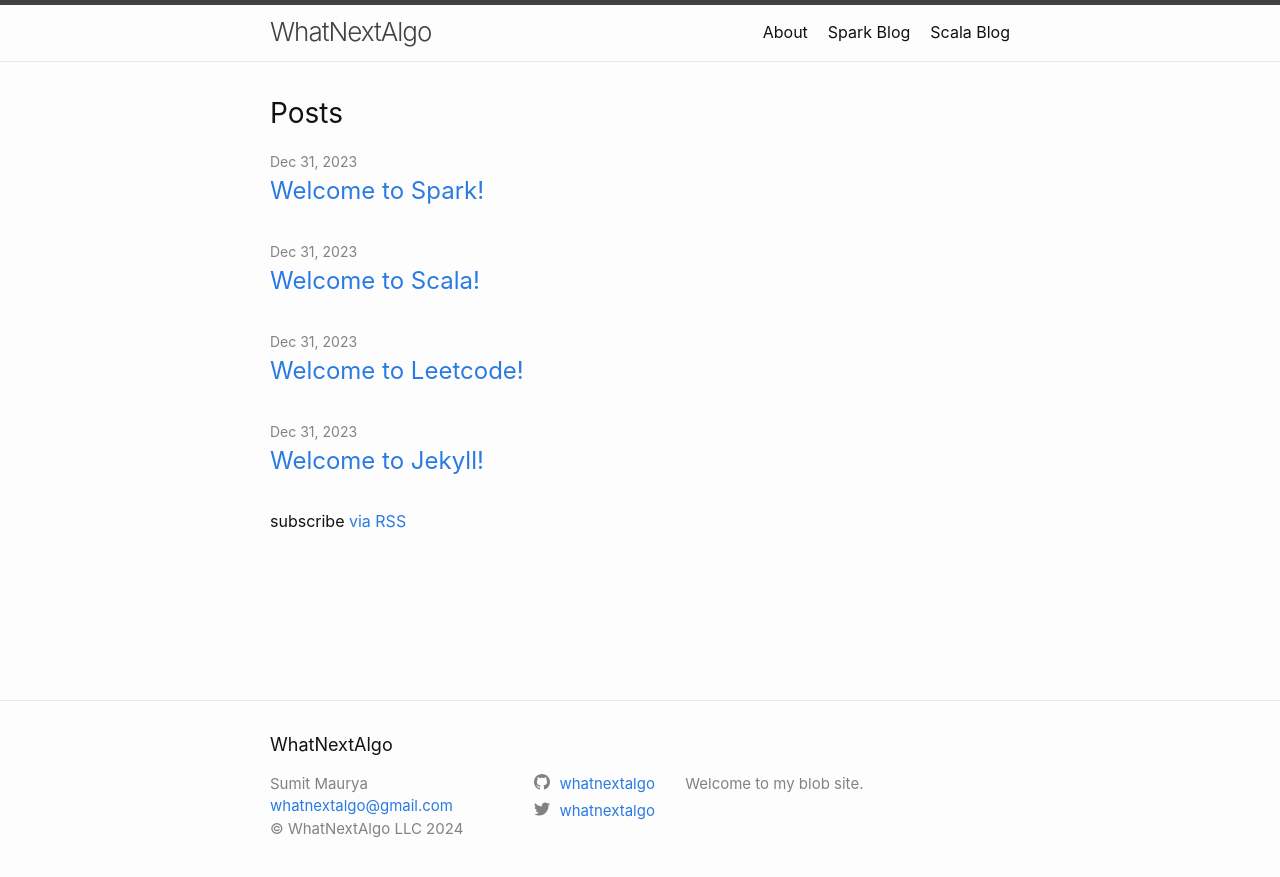
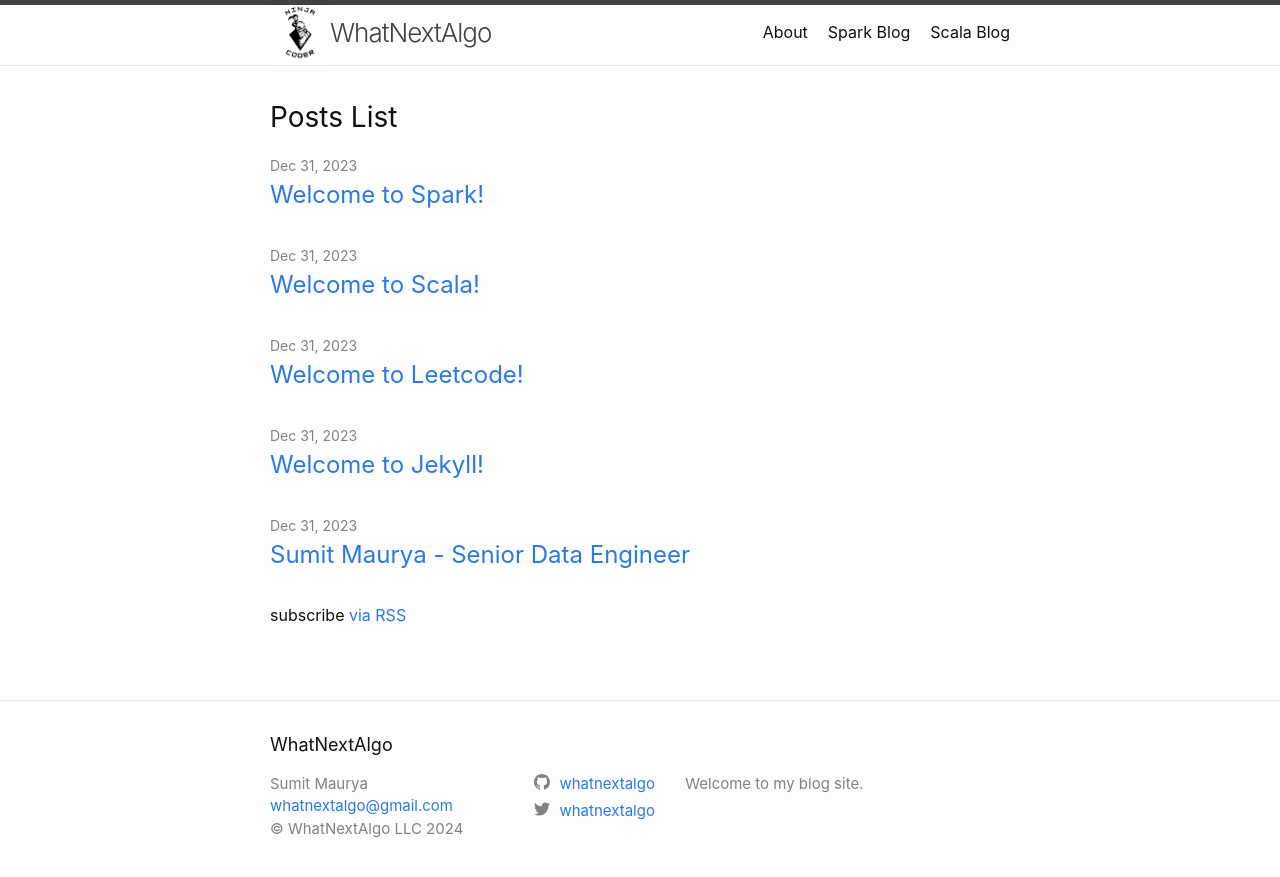
Before and after one commit to WhatNextAlgo/WhatNextAlgo, a Jekyll site: the page built from index.markdown, in a window 1280 px wide. Shown: the top 877 px of the page. Built offline with Jekyll 4.4.1, drawn with Linux system fonts in a browser that asks for light colours.

Commit message:
Added Logo and few pages

```diff
--- a/_config.yml
+++ b/_config.yml
@@ -21,7 +21,7 @@
 title: WhatNextAlgo
 email: whatnextalgo@gmail.com
 description: >- # this means to ignore newlines until "baseurl:"
-  Welcome to my blob site.
+  Welcome to my blog site.
 baseurl: "/WhatNextAlgo" # the subpath of your site, e.g. /blog
 url: "https://whatnextalgo.github.io" # the base hostname & protocol for your site, e.g. http://example.com
 twitter_username: whatnextalgo
@@ -35,6 +35,9 @@ author: Sumit Maurya
 # Add a copyright. A copyright symbol and year will be added automatically
 # copyright: Company Name, Inc
 copyright: "WhatNextAlgo LLC"
+
+# title-logo is a new field that, when used the minima theme
+title-logo: /images/title-logo.png
 
 # Build settings
 # Removed minima theme using regular
--- a/_includes/header.html
+++ b/_includes/header.html
@@ -3,7 +3,18 @@
   <div class="wrapper">
     {%- assign default_paths = site.pages | map: "path" -%}
     {%- assign page_paths = site.header_pages | default: default_paths -%}
+    <!--
+      Original title display code for minima theme.
     <a class="site-title" rel="author" href="{{ "/" | relative_url }}">{{ site.title | escape }}</a>
+    -->
+    <!-- custom code for title or title logo -->
+    <a class="site-title" rel="author" href="{{ "/" | relative_url }}">
+      {%- if site.title-logo -%}
+      <img src="{{ site.title-logo | relative_url}}" alt="{{ site-title | escape}}" width="60px" height="60px">{{ site.title | escape }}</img>
+      {%- else -%}
+      {{ site.title | escape }}</a>
+      {%- endif -%}
+    </a>
 
     {%- if page_paths -%}
       <nav class="site-nav">
--- a/_layouts/home.html
+++ b/_layouts/home.html
@@ -10,7 +10,7 @@ layout: default
   {{ content }}
 
   {%- if site.posts.size > 0 -%}
-    <h2 class="post-list-heading">{{ page.list_title | default: "Posts" }}</h2>
+    <h2 class="post-list-heading">{{ page.list_title | default: "Posts List" }}</h2>
     <ul class="post-list">
       {%- for post in site.posts -%}
       <li>
```
Also changed, not shown: _posts/2023-12-31-profile-page.md (added, +19 -0 lines), images/title-logo.png (added).
